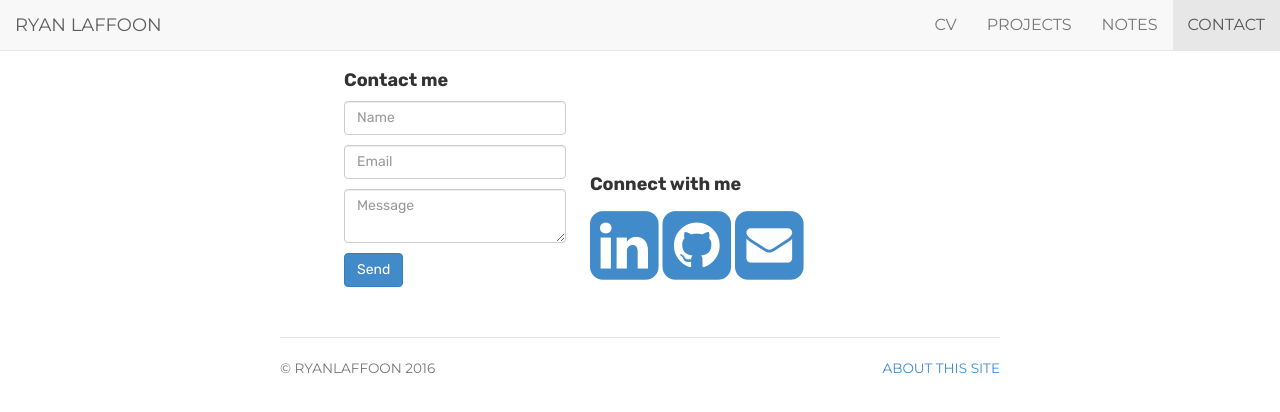
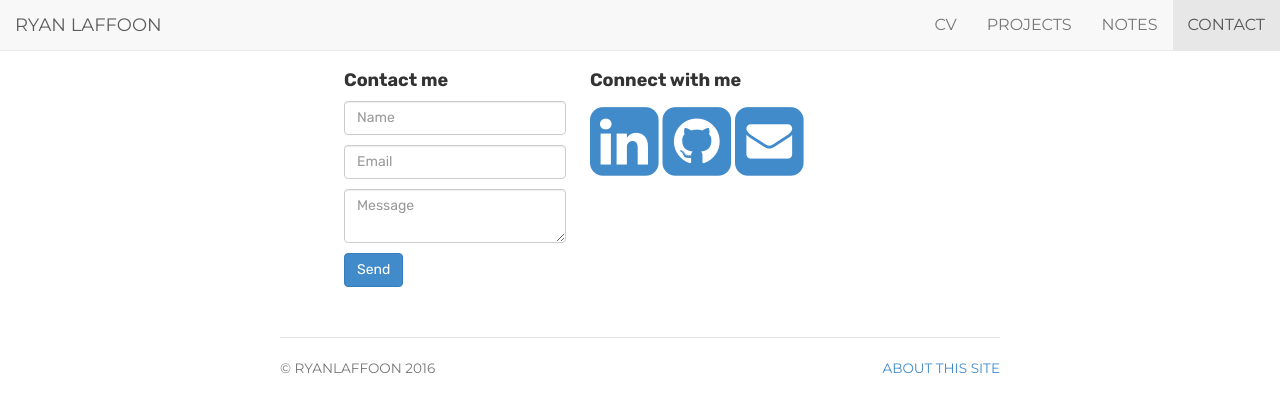
Before and after one commit to ryanlaffoon/ryanlaffoon.github.io, a Jekyll site: the page built from contact/index.html, in a window 1280 px wide. Shown: the top 412 px of the page. Built offline with Jekyll 4.4.1, drawn with Linux system fonts in a browser that asks for light colours.

Commit message:
Update style.css

```diff
--- a/css/style.css
+++ b/css/style.css
@@ -66,7 +66,12 @@ ul.listprojects li {line-height: 30px; }
 .notes, .contact, .about, .cv, .projects, .error { margin-bottom: 30px; margin-top: 50px; }
 
 /* Contact */
-.contactIcons, .contactForm { display: inline-block; margin: 10px; }
+.contactIcons, .contactForm {
+	display: inline-block;
+	margin: 10px;
+	vertical-align: top;
+
+}
 
 .contactIcons .contactIcon{
 	display: inline-block;
```
